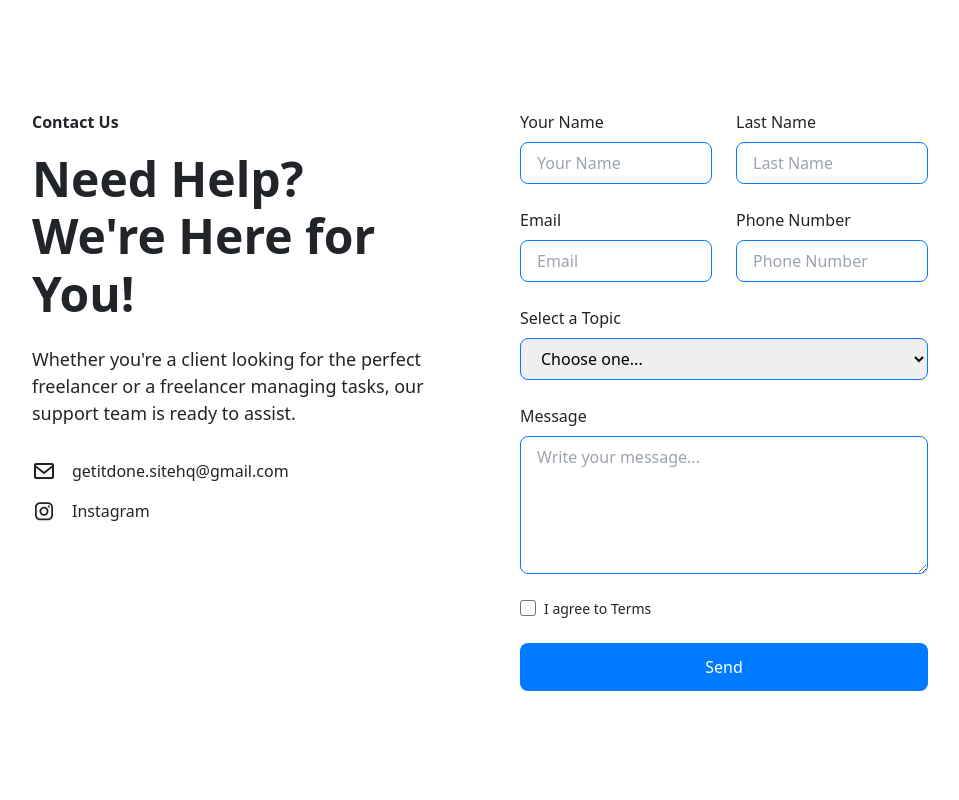
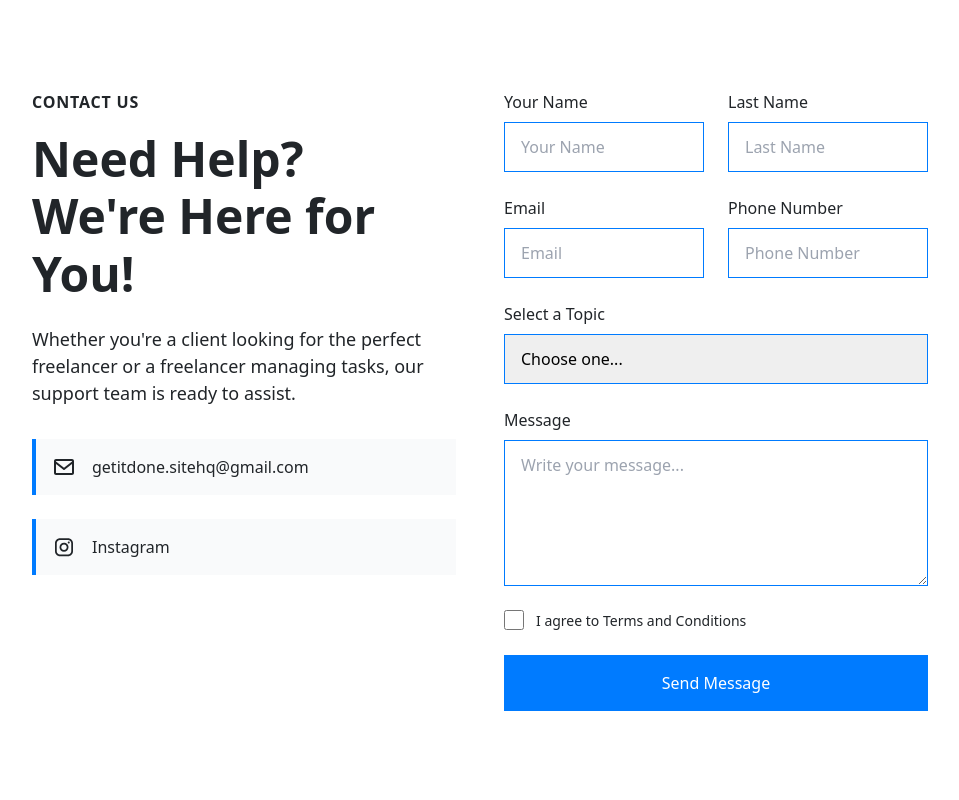
Before and after one commit to Sushant920/GetItDone, a Next.js app: page /contact in a window 1280 px wide. Shown: the top 800 px of the page, without its empty margins (160-1119 px from the left). Built offline with nearby package versions, Linux system fonts and the light colour scheme.

Commit message:
contact ui changes

```diff
--- a/pages/contact.js
+++ b/pages/contact.js
@@ -1,19 +1,87 @@
 import Link from 'next/link';
+import { useState } from 'react';
+import { motion } from 'framer-motion';
 
 const ContactUs = () => {
+  const [formData, setFormData] = useState({
+    name: '',
+    lastName: '',
+    email: '',
+    phone: '',
+    topic: '',
+    message: '',
+    agreeTerms: false
+  });
+
+  const [isSubmitting, setIsSubmitting] = useState(false);
+  const [submitMessage, setSubmitMessage] = useState('');
+
+  const handleChange = (e) => {
+    const { name, value, type, checked } = e.target;
+    setFormData(prev => ({
+      ...prev,
+      [name]: type === 'checkbox' ? checked : value
+    }));
+  };
+
+  const handleSubmit = async (e) => {
+    e.preventDefault();
+    setIsSubmitting(true);
+
+    try {
+      const response = await fetch('/api/send-email', {
+        method: 'POST',
+        headers: {
+          'Content-Type': 'application/json',
+        },
+        body: JSON.stringify(formData),
+      });
+
+      if (response.ok) {
+        setSubmitMessage('Message sent successfully!');
+        setFormData({
+          name: '',
+          lastName: '',
+          email: '',
+          phone: '',
+          topic: '',
+          message: '',
+          agreeTerms: false
+        });
+      } else {
+        setSubmitMessage('Failed to send message. Please try again.');
+      }
+    } catch (error) {
+      setSubmitMessage('An error occurred. Please try again later.');
+    } finally {
+      setIsSubmitting(false);
+      setTimeout(() => setSubmitMessage(''), 5000);
+    }
+  };
+
   return (
-    <div className="w-full min-h-screen bg-white flex items-center justify-center p-4 md:p-16">
-      <div className="w-full max-w-4xl bg-white flex flex-col md:flex-row gap-8 md:gap-20">
+    <motion.div
+      initial={{ opacity: 0 }}
+      animate={{ opacity: 1 }}
+      transition={{ duration: 0.5 }}
+      className="w-full min-h-screen bg-white flex items-center justify-center p-4 md:p-16"
+    >
+      <div className="w-full max-w-4xl bg-white flex flex-col md:flex-row gap-8 md:gap-12">
         {/* Left Section: Contact Info */}
-        <div className="flex-1 flex flex-col gap-6 md:gap-8">
+        <motion.div
+          initial={{ x: -20, opacity: 0 }}
+          animate={{ x: 0, opacity: 1 }}
+          transition={{ delay: 0.2, duration: 0.5 }}
+          className="flex-1 flex flex-col gap-6 md:gap-8"
+        >
           {/* Title and Description */}
           <div className="flex flex-col gap-4">
-            <div className="text-[#212529] text-base font-semibold leading-normal">
-              Contact Us
+            <div className="text-[#212529] text-base font-semibold leading-normal tracking-wider">
+              CONTACT US
             </div>
             <div className="flex flex-col gap-4 md:gap-6">
               <h1 className="text-[#212529] text-3xl md:text-5xl font-bold leading-[40px] md:leading-[57.60px]">
-                Need Help? We're Here for You!
+                Need Help? <br className="hidden md:block" /> We're Here for You!
               </h1>
               <p className="text-[#212529] text-base md:text-lg font-normal leading-[24px] md:leading-[27px]">
                 Whether you're a client looking for the perfect freelancer or a freelancer managing tasks, our support team is ready to assist.
@@ -22,9 +90,12 @@ const ContactUs = () => {
           </div>
 
           {/* Contact Information */}
-          <div className="flex flex-col gap-4">
+          <div className="flex flex-col gap-6">
             {/* Email */}
-            <div className="flex items-center gap-4">
+            <motion.div
+              whileHover={{ scale: 1.02 }}
+              className="flex items-center gap-4 p-4 bg-gray-50 rounded-none border-l-4 border-[#007BFF]"
+            >
               <svg
                 width="24"
                 height="24"
@@ -38,15 +109,20 @@ const ContactUs = () => {
                 />
               </svg>
               <p className="text-[#212529] text-base font-normal leading-normal">
-                <a href="mailto:getitdone.sitehq@gmail.com" className="hover:underline">
+                <a
+                  href="mailto:getitdone.sitehq@gmail.com"
+                  className="hover:underline hover:text-[#007BFF] transition-colors duration-300"
+                >
                   getitdone.sitehq@gmail.com
                 </a>
               </p>
-
-            </div>
+            </motion.div>
 
             {/* Instagram */}
-            <div className="flex items-center gap-4">
+            <motion.div
+              whileHover={{ scale: 1.02 }}
+              className="flex items-center gap-4 p-4 bg-gray-50 rounded-none border-l-4 border-[#007BFF]"
+            >
               <svg
                 width="24"
                 height="24"
@@ -63,36 +139,50 @@ const ContactUs = () => {
               </svg>
               <Link
                 href="https://www.instagram.com/getitdone.site/"
-                className="text-[#212529] text-base font-normal leading-normal hover:underline"
+                className="text-[#212529] text-base font-normal leading-normal hover:underline hover:text-[#007BFF] transition-colors duration-300"
               >
                 Instagram
               </Link>
-            </div>
+            </motion.div>
           </div>
-        </div>
+        </motion.div>
 
         {/* Right Section: Contact Form */}
-        <div className="flex-1 flex flex-col gap-6">
+        <motion.form
+          initial={{ x: 20, opacity: 0 }}
+          animate={{ x: 0, opacity: 1 }}
+          transition={{ delay: 0.4, duration: 0.5 }}
+          onSubmit={handleSubmit}
+          className="flex-1 flex flex-col gap-6"
+        >
           {/* Name Fields */}
           <div className="flex flex-col md:flex-row gap-4 md:gap-6">
             <div className="flex-1 flex flex-col gap-2">
-              <label className="text-[#212529] text-base font-normal leading-normal">
+              <label className="text-[#212529] text-base font-medium leading-normal">
                 Your Name
               </label>
               <input
                 type="text"
+                name="name"
+                value={formData.name}
+                onChange={handleChange}
                 placeholder="Your Name"
-                className="w-full px-4 py-2 border border-[#007BFF] rounded-lg focus:outline-none focus:ring-2 focus:ring-[#007BFF]"
+                required
+                className="w-full px-4 py-3 border border-[#007BFF] rounded-none focus:outline-none focus:ring-2 focus:ring-[#007BFF] focus:border-transparent transition-all duration-300"
               />
             </div>
             <div className="flex-1 flex flex-col gap-2">
-              <label className="text-[#212529] text-base font-normal leading-normal">
+              <label className="text-[#212529] text-base font-medium leading-normal">
                 Last Name
               </label>
               <input
                 type="text"
+                name="lastName"
+                value={formData.lastName}
+                onChange={handleChange}
                 placeholder="Last Name"
-                className="w-full px-4 py-2 border border-[#007BFF] rounded-lg focus:outline-none focus:ring-2 focus:ring-[#007BFF]"
+                required
+                className="w-full px-4 py-3 border border-[#007BFF] rounded-none focus:outline-none focus:ring-2 focus:ring-[#007BFF] focus:border-transparent transition-all duration-300"
               />
             </div>
           </div>
@@ -100,84 +190,124 @@ const ContactUs = () => {
           {/* Email and Phone Fields */}
           <div className="flex flex-col md:flex-row gap-4 md:gap-6">
             <div className="flex-1 flex flex-col gap-2">
-              <label className="text-[#212529] text-base font-normal leading-normal">
+              <label className="text-[#212529] text-base font-medium leading-normal">
                 Email
               </label>
               <input
                 type="email"
+                name="email"
+                value={formData.email}
+                onChange={handleChange}
                 placeholder="Email"
-                className="w-full px-4 py-2 border border-[#007BFF] rounded-lg focus:outline-none focus:ring-2 focus:ring-[#007BFF]"
+                required
+                className="w-full px-4 py-3 border border-[#007BFF] rounded-none focus:outline-none focus:ring-2 focus:ring-[#007BFF] focus:border-transparent transition-all duration-300"
               />
             </div>
             <div className="flex-1 flex flex-col gap-2">
-              <label className="text-[#212529] text-base font-normal leading-normal">
+              <label className="text-[#212529] text-base font-medium leading-normal">
                 Phone Number
               </label>
               <input
                 type="tel"
+                name="phone"
+                value={formData.phone}
+                onChange={handleChange}
                 placeholder="Phone Number"
-                className="w-full px-4 py-2 border border-[#007BFF] rounded-lg focus:outline-none focus:ring-2 focus:ring-[#007BFF]"
+                className="w-full px-4 py-3 border border-[#007BFF] rounded-none focus:outline-none focus:ring-2 focus:ring-[#007BFF] focus:border-transparent transition-all duration-300"
               />
             </div>
           </div>
 
           {/* Select Topic */}
           <div className="flex flex-col gap-2">
-            <label className="text-[#212529] text-base font-normal leading-normal">
+            <label className="text-[#212529] text-base font-medium leading-normal">
               Select a Topic
             </label>
             <select
-              className="w-full px-4 py-2 border border-[#007BFF] rounded-lg focus:outline-none focus:ring-2 focus:ring-[#007BFF]"
+              name="topic"
+              value={formData.topic}
+              onChange={handleChange}
+              required
+              className="w-full px-4 py-3 border border-[#007BFF] rounded-none focus:outline-none focus:ring-2 focus:ring-[#007BFF] focus:border-transparent transition-all duration-300 appearance-none"
             >
               <option value="" disabled selected>
                 Choose one...
               </option>
-              <option value="feedback">Order & Payment Issues – Problems with payments, refunds, or disputes.</option>
-              <option value="support">Service Issues – Delayed delivery, low-quality work, or freelancer concerns.</option>
-              <option value="feedback">Client Issues – Unresponsive clients, unclear requirements, or disputes.</option>
-              <option value="support">Technical Issues – Bugs, errors, or trouble using the platform.</option>
-              <option value="feedback">Account & Profile Support – Login issues, verification, or profile setup.</option>
-              <option value="support">Platform Fees & Payouts – Questions about pricing, commissions, or payments.</option>
-              <option value="feedback">General Inquiry – Any other concerns not listed above.</option>
-
-
+              <option value="Order & Payment Issues">Order & Payment Issues – Problems with payments, refunds, or disputes.</option>
+              <option value="Service Issues">Service Issues – Delayed delivery, low-quality work, or freelancer concerns.</option>
+              <option value="Client Issues">Client Issues – Unresponsive clients, unclear requirements, or disputes.</option>
+              <option value="Technical Issues">Technical Issues – Bugs, errors, or trouble using the platform.</option>
+              <option value="Account & Profile Support">Account & Profile Support – Login issues, verification, or profile setup.</option>
+              <option value="Platform Fees & Payouts">Platform Fees & Payouts – Questions about pricing, commissions, or payments.</option>
+              <option value="General Inquiry">General Inquiry – Any other concerns not listed above.</option>
             </select>
           </div>
 
           {/* Message Field */}
           <div className="flex flex-col gap-2">
-            <label className="text-[#212529] text-base font-normal leading-normal">
+            <label className="text-[#212529] text-base font-medium leading-normal">
               Message
             </label>
             <textarea
+              name="message"
+              value={formData.message}
+              onChange={handleChange}
               placeholder="Write your message..."
               rows="5"
-              className="w-full px-4 py-2 border border-[#007BFF] rounded-lg focus:outline-none focus:ring-2 focus:ring-[#007BFF]"
+              required
+              className="w-full px-4 py-3 border border-[#007BFF] rounded-none focus:outline-none focus:ring-2 focus:ring-[#007BFF] focus:border-transparent transition-all duration-300"
             ></textarea>
           </div>
 
           {/* Terms Agreement */}
-          <div className="flex items-center gap-2">
+          <div className="flex items-center gap-3">
             <input
               type="checkbox"
               id="terms"
-              className="w-4 h-4 text-[#FF8C00] border-[#FF8C00] rounded focus:ring-[#FF8C00]"
+              name="agreeTerms"
+              checked={formData.agreeTerms}
+              onChange={handleChange}
+              required
+              className="w-5 h-5 text-[#007BFF] border-[#007BFF] rounded focus:ring-[#007BFF] transition-all duration-300"
             />
             <label htmlFor="terms" className="text-[#212529] text-sm font-normal leading-[21px]">
-              I agree to Terms
+              I agree to Terms and Conditions
             </label>
           </div>
 
           {/* Submit Button */}
-          <button
+          <motion.button
             type="submit"
-            className="w-full px-6 py-3 bg-[#007BFF] text-white text-base font-normal leading-normal rounded-lg hover:bg-[#0056b3] transition duration-300"
+            disabled={isSubmitting}
+            whileHover={{ scale: 1.02 }}
+            whileTap={{ scale: 0.98 }}
+            className="w-full px-6 py-4 bg-[#007BFF] text-white text-base font-medium leading-normal rounded-none hover:bg-[#0056b3] transition-all duration-300 flex items-center justify-center gap-2"
           >
-            Send
-          </button>
-        </div>
+            {isSubmitting ? (
+              <>
+                <svg className="animate-spin -ml-1 mr-2 h-5 w-5 text-white" xmlns="http://www.w3.org/2000/svg" fill="none" viewBox="0 0 24 24">
+                  <circle className="opacity-25" cx="12" cy="12" r="10" stroke="currentColor" strokeWidth="4"></circle>
+                  <path className="opacity-75" fill="currentColor" d="M4 12a8 8 0 018-8V0C5.373 0 0 5.373 0 12h4zm2 5.291A7.962 7.962 0 014 12H0c0 3.042 1.135 5.824 3 7.938l3-2.647z"></path>
+                </svg>
+                Sending...
+              </>
+            ) : (
+              'Send Message'
+            )}
+          </motion.button>
+
+          {submitMessage && (
+            <motion.div
+              initial={{ opacity: 0, y: 10 }}
+              animate={{ opacity: 1, y: 0 }}
+              className={`text-center p-3 rounded-none ${submitMessage.includes('success') ? 'bg-green-100 text-green-800' : 'bg-red-100 text-red-800'}`}
+            >
+              {submitMessage}
+            </motion.div>
+          )}
+        </motion.form>
       </div>
-    </div>
+    </motion.div>
   );
 };
 
```
